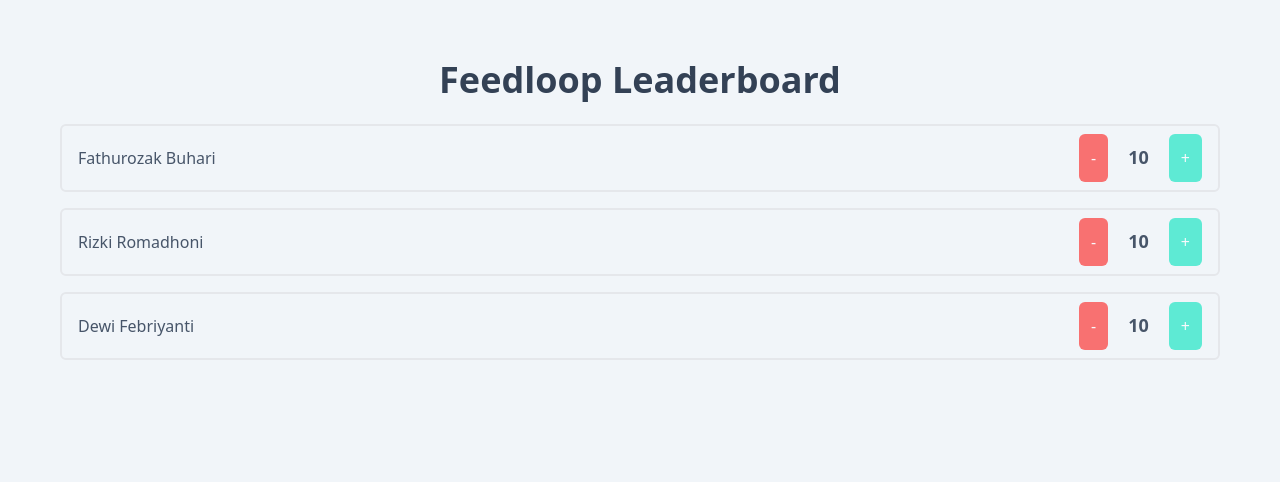
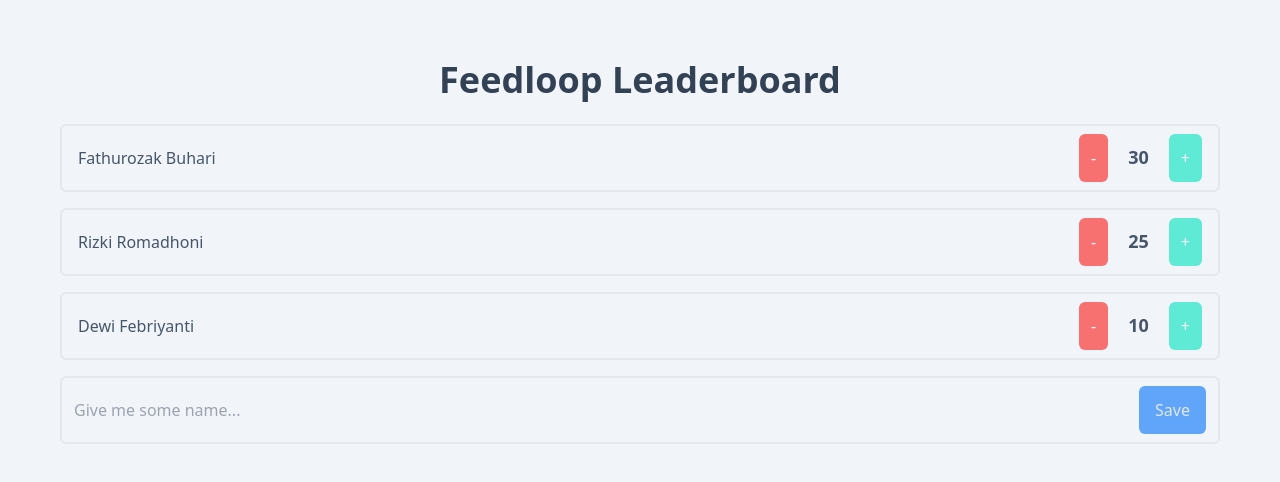
Before and after one commit to rizafahmi/react-for-designers-workshop, a React (Vite) app in the folder 5-react/1-react-dgn-vite/: page / in a window 1280 px wide. Shown: the top 482 px of the page. Built offline with nearby package versions, Linux system fonts and the light colour scheme.

Commit message:
Finish State and Event

```diff
--- a/5-react/1-react-dgn-vite/src/App.tsx
+++ b/5-react/1-react-dgn-vite/src/App.tsx
@@ -1,13 +1,26 @@
-  import React from 'react';
+  import React, { useState } from 'react';
 
   import Players from './Players';
+  import Form from './Form';
   import './App.css';
 
   function App() {
-    return (
+    const [players, setPlayers] = useState([
+      { name: "Fathurozak Buhari", score: 30 },
+      { name: "Rizki Romadhoni", score: 25 },
+      { name: "Dewi Febriyanti", }
+    ])
+
+    function sendData(name: string) {
+      console.log("Form submit. Name: ", name)
+      setPlayers([...players, {name}])
+    }
+
+        return (
       <div className="container">
         <h1>Feedloop Leaderboard</h1>
-        <Players />
+        <Players players={players} />
+        <Form sendData={sendData} />
       </div>
     )
   }
--- /dev/null
+++ b/5-react/1-react-dgn-vite/src/Form.css
@@ -0,0 +1,9 @@
+form {
+  @apply flex justify-between py-2 px-3 my-4 rounded-md border-2;
+}
+input {
+  @apply w-3/4 bg-slate-100;
+}
+button[type='submit'] {
+  @apply bg-blue-400 text-slate-200 px-4;
+}
--- /dev/null
+++ b/5-react/1-react-dgn-vite/src/Form.tsx
@@ -0,0 +1,33 @@
+import React, { useState } from 'react';
+
+import './Form.css';
+
+type Prop = {
+  sendData: (name: string) => void
+}
+
+function Form({ sendData }: Prop) {
+  const [name, setName] = useState("")
+
+  function handleSubmit(event: { preventDefault: () => void; }) {
+    event.preventDefault()
+    sendData(name)
+    setName('')
+  }
+
+  return (
+    <form onSubmit={handleSubmit}>
+      <input
+        type="text"
+        name="name"
+        value={name}
+        onChange={(e) => setName(e.target.value)}
+        placeholder="Give me some name..." />
+      <button type="submit">Save</button>
+    </form>
+  )
+}
+
+
+
+export default Form;
--- a/5-react/1-react-dgn-vite/src/Player.tsx
+++ b/5-react/1-react-dgn-vite/src/Player.tsx
@@ -3,9 +3,7 @@ import React, { useState } from 'react';
 import { PlayerT } from './lib/types.d';
 
 function Player({ name, score = 10}: PlayerT) {
-	const [total, setTotal] = useState(10)
-	const [show, toggleShow] = useState(true)
-	const [status, setStatus] = useState({status: 'OK'})
+  const [localScore, setLocalScore] = useState(score);
 
   return (
     <div className="player">
@@ -13,9 +11,9 @@ function Player({ name, score = 10}: PlayerT) {
         {name}
       </div>
       <div className="playerScore">
-        <button onClick={() => setTotal(total - 10)} className="button decrement">-</button>
-        <span className="score">{total}</span>
-        <button onClick={() => setTotal(total + 10)} className="button increment">+</button>
+        <button onClick={() => setLocalScore(localScore - 10)} className="button decrement">-</button>
+        <span className="score">{localScore}</span>
+        <button onClick={() => setLocalScore(localScore + 10)} className="button increment">+</button>
       </div>
     </div>
   )
--- a/5-react/1-react-dgn-vite/src/Players.css
+++ b/5-react/1-react-dgn-vite/src/Players.css
@@ -4,8 +4,7 @@
 .name {
     @apply flex-1 self-center font-medium;
 }
-.playerScore {
-}
+
 .score {
     @apply p-5 font-semibold text-lg;
 }
--- a/5-react/1-react-dgn-vite/src/Players.tsx
+++ b/5-react/1-react-dgn-vite/src/Players.tsx
@@ -4,17 +4,20 @@ import { PlayerT } from "./lib/types.d";
 import Player from "./Player";
 import "./Players.css";
 
-function Players() {
-  const players: PlayerT[] = [
-    { name: "Fathurozak Buhari", score: 30 },
-    { name: "Rizki Romadhoni", score: 25 },
-    { name: "Dewi Febriyanti" },
-  ];
+type Prop = {
+  players: PlayerT[];
+}
+
+function Players({ players }: Prop) {
 
   return (
     <>
-      {players.map((player) => (
-        <Player name={player.name} score={player.score} />
+      {players.map((player: PlayerT, index: number) => (
+        <Player
+          key={index}
+          name={player.name}
+          score={player.score}
+        />
       ))}
     </>
   );
```
